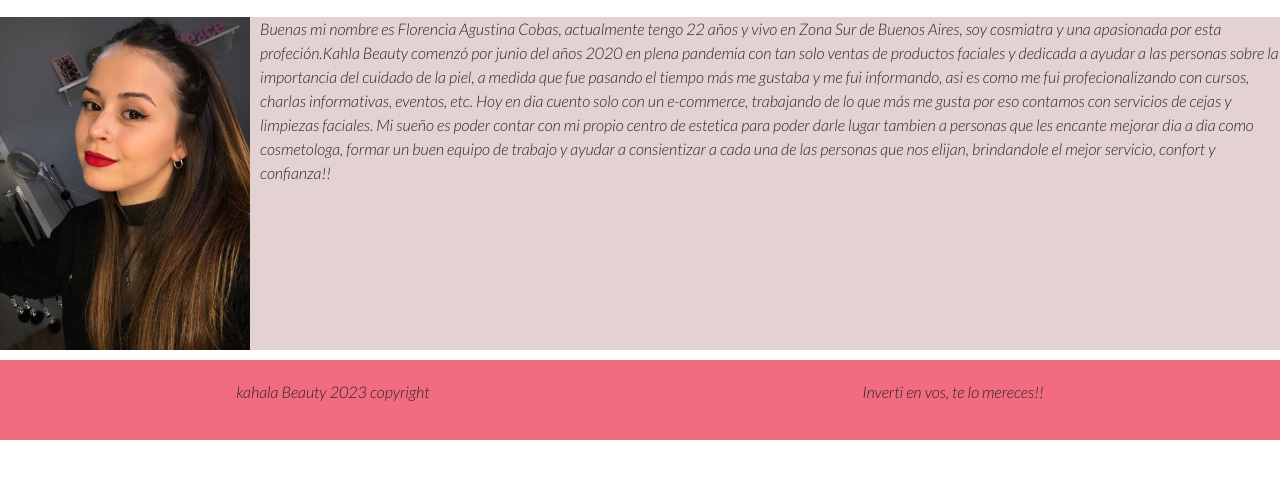
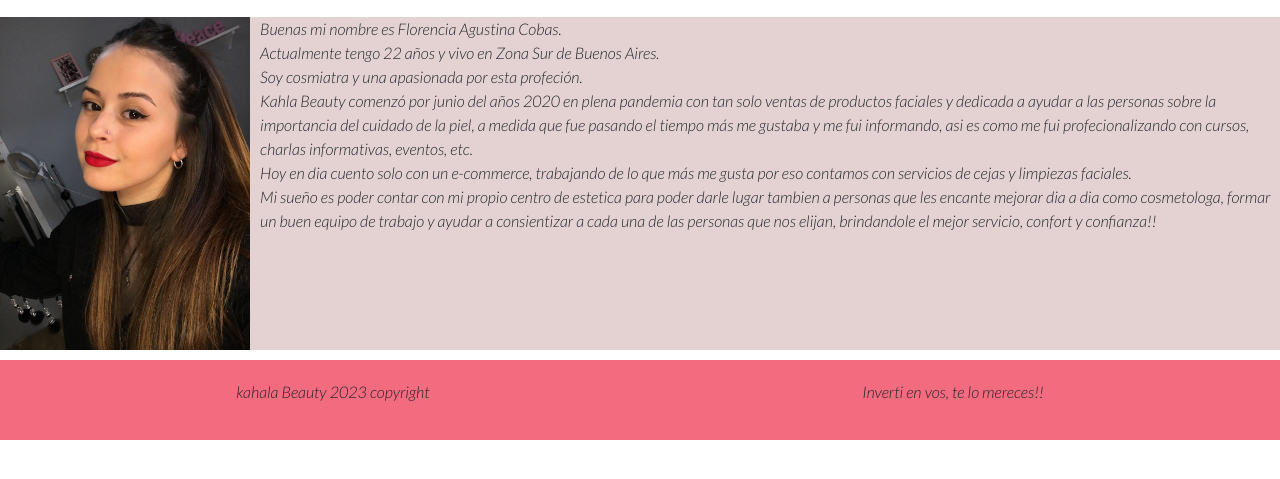
Before and after one commit to Leandr022/Kahla-Beauty, a plain HTML site: page paginas/nosotros.html in a window 1280 px wide. Shown: the part 195-674 px from the top of the page. Drawn offline with nearby package versions, Linux system fonts and the light colour scheme.

Commit message:
agregado de br en la seccion nosotros

```diff
--- a/paginas/nosotros.html
+++ b/paginas/nosotros.html
@@ -51,7 +51,7 @@
         <h2 class="titulo-nosotros">Nuestra Historia</h2>
         <div class="container-nosotros">
             <img src="../imagenes/Nosotros.JPG" alt="">
-            <p>Buenas mi nombre es Florencia Agustina Cobas, actualmente tengo 22 años y vivo en Zona Sur de Buenos Aires, soy cosmiatra y una apasionada por esta profeción.Kahla Beauty comenzó por junio del años 2020 en plena pandemia con tan solo ventas de productos faciales y dedicada a ayudar a las personas sobre la importancia del cuidado de la piel, a medida que fue pasando el tiempo más me gustaba y me fui informando, asi es como me fui profecionalizando con cursos, charlas informativas, eventos, etc. Hoy en dia cuento solo con un e-commerce, trabajando de lo que más me gusta por eso contamos con servicios de cejas y limpiezas faciales. Mi sueño es poder contar con mi propio centro de estetica para poder darle lugar tambien a personas que les encante mejorar dia a dia como cosmetologa, formar un buen equipo de trabajo y ayudar a consientizar a cada una de las personas que nos elijan, brindandole el mejor servicio, confort y confianza!!</p>
+            <p>Buenas mi nombre es Florencia Agustina Cobas. <br> Actualmente tengo 22 años y vivo en Zona Sur de Buenos Aires. <br> Soy cosmiatra y una apasionada por esta profeción. <br> Kahla Beauty comenzó por junio del años 2020 en plena pandemia con tan solo ventas de productos faciales y dedicada a ayudar a las personas sobre la importancia del cuidado de la piel, a medida que fue pasando el tiempo más me gustaba y me fui informando, asi es como me fui profecionalizando con cursos, charlas informativas, eventos, etc. <br> Hoy en dia cuento solo con un e-commerce, trabajando de lo que más me gusta por eso contamos con servicios de cejas y limpiezas faciales. <br> Mi sueño es poder contar con mi propio centro de estetica para poder darle lugar tambien a personas que les encante mejorar dia a dia como cosmetologa, formar un buen equipo de trabajo y ayudar a consientizar a cada una de las personas que nos elijan, brindandole el mejor servicio, confort y confianza!!</p>
         </div>
     </main>
     <footer>
```
